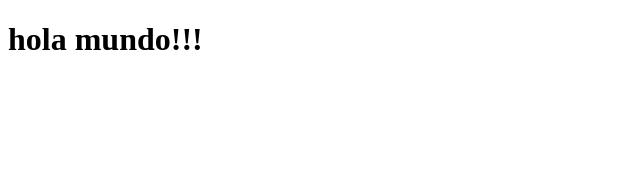
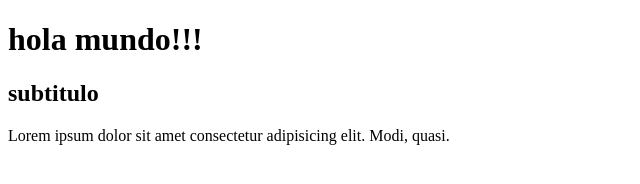
Before and after one commit to henry-seguel/casa, a plain HTML site: page index.html in a window 1280 px wide. Shown: the whole page, without its empty margins (0-640 px from the left). Drawn offline with Linux system fonts and the light colour scheme.

Commit message:
cambios con rama 1

```diff
--- a/index.html
+++ b/index.html
@@ -7,5 +7,7 @@
 </head>
 <body>
     <h1>hola mundo!!!</h1>
+    <h2>subtitulo</h2>
+    <p>Lorem ipsum dolor sit amet consectetur adipisicing elit. Modi, quasi.</p>
 </body>
 </html>
```
Also changed, not shown: index.txt (deleted).
